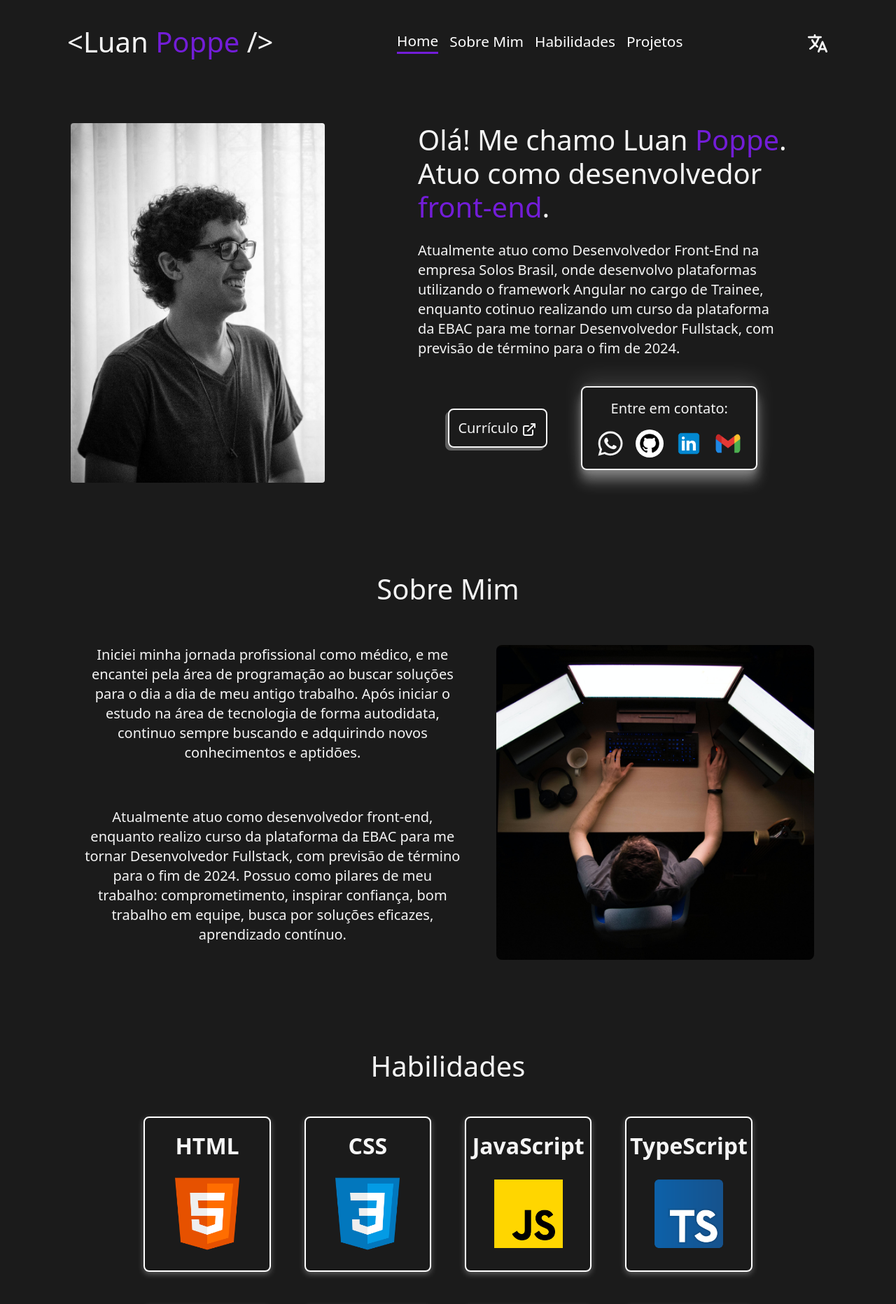
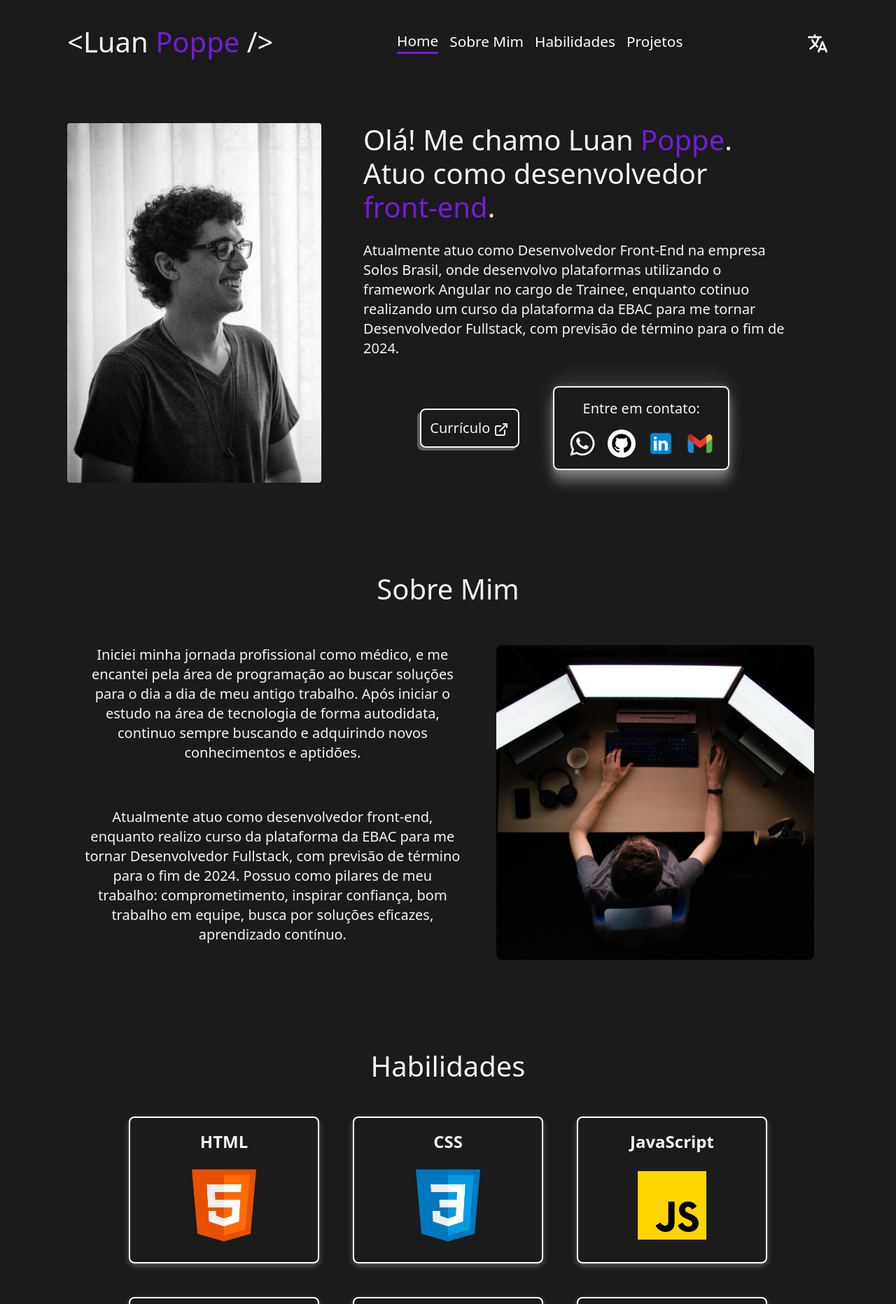
Before and after one commit to luanpoppe/portfolio_luanpoppe, a React (Vite) app: page / in a window 1280 px wide. Shown: the top 1864 px of the page at 70% size. Built offline with nearby package versions, Linux system fonts and the light colour scheme.

Commit message:
refactor: pequenas melhorias no display flex das sections

```diff
--- a/src/sections/HabilidadesSecao/ImagensHabilidades.tsx
+++ b/src/sections/HabilidadesSecao/ImagensHabilidades.tsx
@@ -54,8 +54,8 @@ export function ImagensHabilidades() {
 	return (
 		<>
 			{objetoHabilidades.map((h) => (
-				<ContainerHabilidades key={h.nome} className="d-flex flex-column-aic gap-2 col-4 col-sm-5 col-lg-3 col-xl-2 hidden">
-					<TituloHabilidade className="text-center fw-bold">
+				<ContainerHabilidades key={h.nome} className="d-flex flex-column-aic gap-2 col-4 col-sm-5 col-lg-3 hidden">
+					<TituloHabilidade className="text-center fw-bold fs-4">
 						{h.nome}
 					</TituloHabilidade>
 					<ImgIcons src={h.imagem} alt={h.nome} className="w-100" />
--- a/src/sections/Hero/Hero.tsx
+++ b/src/sections/Hero/Hero.tsx
@@ -11,11 +11,11 @@ export function Hero() {
 	return (
 		<main
 			id="hero"
-			className="main-padding d-flex flex-column flex-lg-row jcc align-items-xxl-center gap-7 w-100 hidden"
+			className="main-padding row gx-0 gy-5 gy-lg-0 flex-column flex-lg-row jcc align-items-xxl-center w-100 hidden"
 		>
-			<ImageHero />
+			<ImageHero className="col-12 col-lg-4" />
 
-			<HeroTextStyled className="col-12 col-lg-7 col-xxl-6 d-flex flex-column aic text-center text-lg-start">
+			<HeroTextStyled className="col-12 col-lg-8 col-xxl-6 d-flex flex-column aic text-center text-lg-start">
 				<div className="d-flex flex-column col-10 mt-0">
 					<HeroTitle activeLanguage={activeLanguage} />
 					<HeroParagraph activeLanguage={activeLanguage} />
--- a/src/sections/Hero/ImageHero.tsx
+++ b/src/sections/Hero/ImageHero.tsx
@@ -5,15 +5,15 @@ const Style = styled.img`
 	border-radius: 4px;
 	border: transparent;
 	object-fit: cover;
-  max-height: 800px;
+	max-height: 800px;
 `
 
-export function ImageHero() {
+export function ImageHero({ className }: React.ComponentProps<"img">) {
 	return (
 		<Style
 			src={fotoPerfilLuan}
 			alt="Foto de Perfil"
-			className="col-12 col-lg-4 flex-jcc"
+			className={`col-12 col-lg-4 flex-jcc ${className}`}
 		/>
 	)
 }
--- a/src/sections/ProjetosSecao/UmProjeto.tsx
+++ b/src/sections/ProjetosSecao/UmProjeto.tsx
@@ -54,7 +54,7 @@ export function UmProjeto({
 
 function TituloProjeto({ projeto }: { projeto: Projeto }) {
 	return (
-		<h2 className="mb-3">
+		<h2 className="mb-3 fs-4">
 			<a href={projeto.link} target="_blank" rel="noreferrer">
 				{projeto.nome}
 			</a>
```
